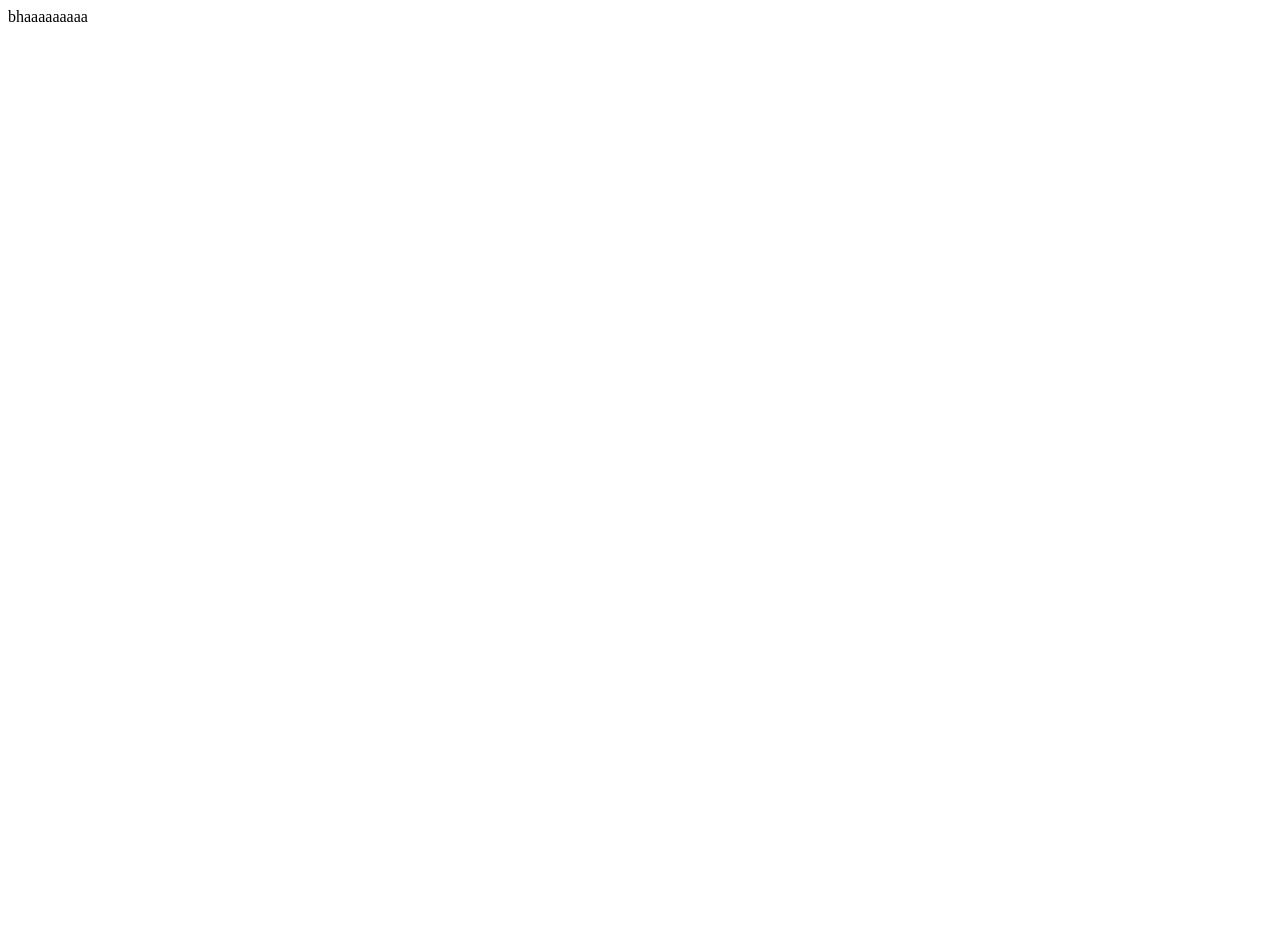
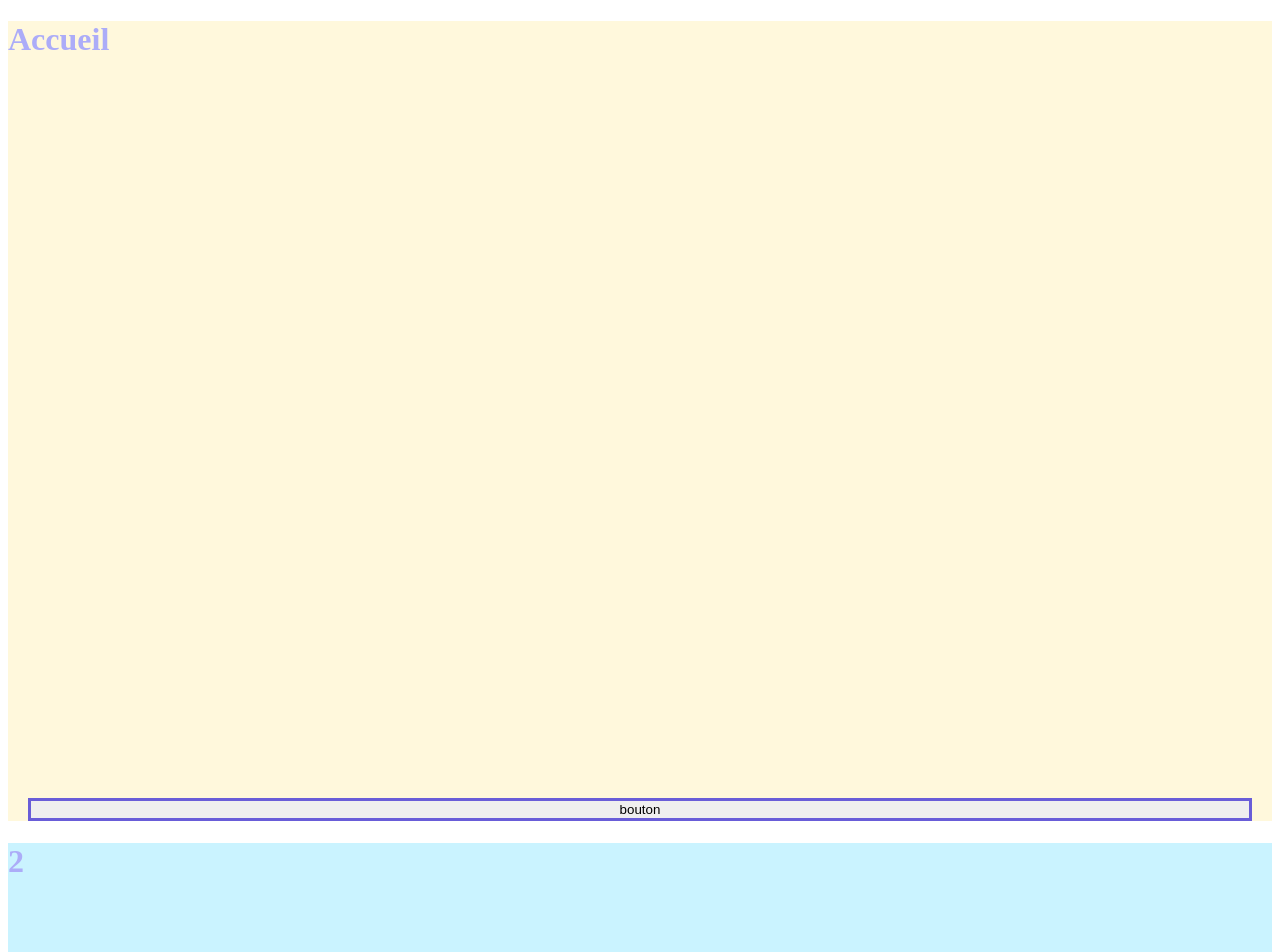
Before and after one commit to gaellehamon/gaellehamon.github.io, a plain HTML site: page index.html in a window 1280 px wide. Shown: the top 952 px of the page. Before the commit the page ends 800 px from the top, so only its background shows below. Drawn offline with Linux system fonts and the light colour scheme.

Commit message:
Update index.html

```diff
--- a/index.html
+++ b/index.html
@@ -1 +1,72 @@
-bhaaaaaaaaa
+<!DOCTYPE html>
+<html lang="en">
+
+<head>
+    <meta charset="UTF-8">
+    <meta name="viewport" content="width=device-width, initial-scale=1.0">
+    <meta http-equiv="X-UA-Compatible" content="ie=edge">
+    <link rel="stylesheet" href="style/style.css">
+    <title>TP3</title>
+    <style>
+        body {
+            color: rgb(172, 172, 248);
+        }
+
+        button {
+            position: absolute;
+            bottom: 0;
+            right: 20px;
+            left: 20px;
+
+            border: 3px solid rgb(105, 93, 216);
+        }
+
+        div {
+            margin: 0;
+            padding: 0;
+            height: 100vh;
+        }
+
+        .page1 {
+            background-color: cornsilk;
+            position: relative;
+
+        }
+
+        .page2 {
+            background-color: rgb(202, 243, 255);
+
+
+        }
+
+        .page3 {
+            background-color: rgb(116, 153, 117);
+
+        }
+    </style>
+</head>
+
+<body>
+
+    <div class="page1">
+
+        <h1>Accueil</h1>
+        <button>bouton</button>
+    </div>
+    <div class="page2">
+        <h1>2</h1>
+    </div>
+    <div class="page3">
+        <h1>3</h1>
+    </div>
+
+    <script>
+        function menu() {
+            document.getElementById("me").classList.toggle("ouvert");
+
+
+        }
+    </script>
+</body>
+
+</html>
```
